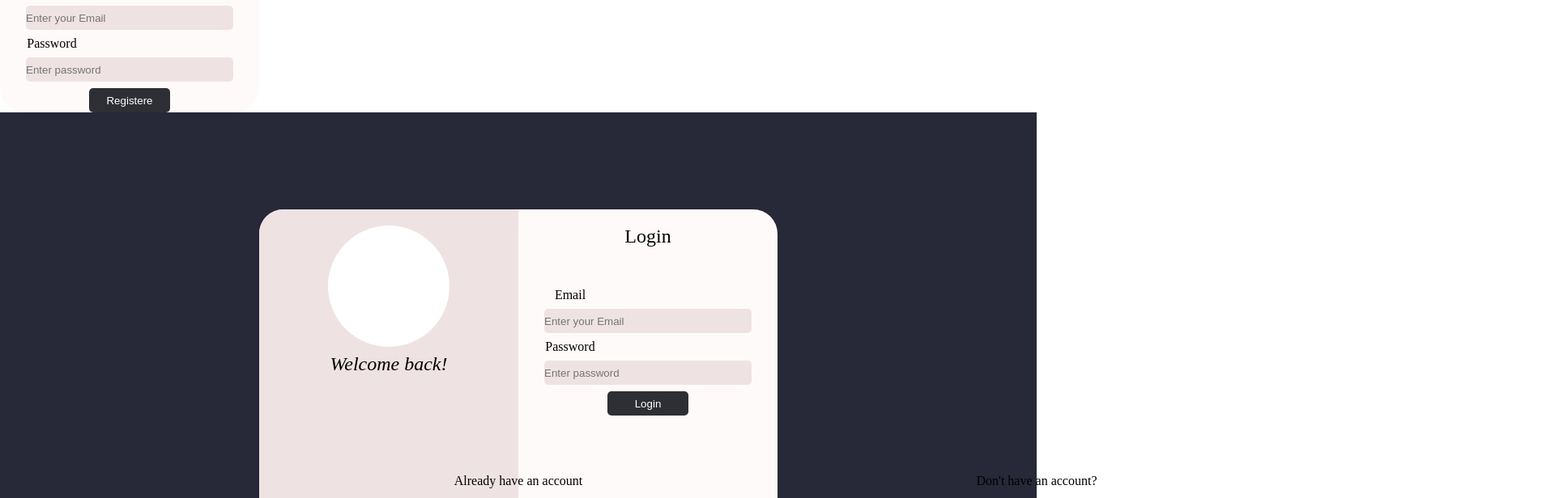
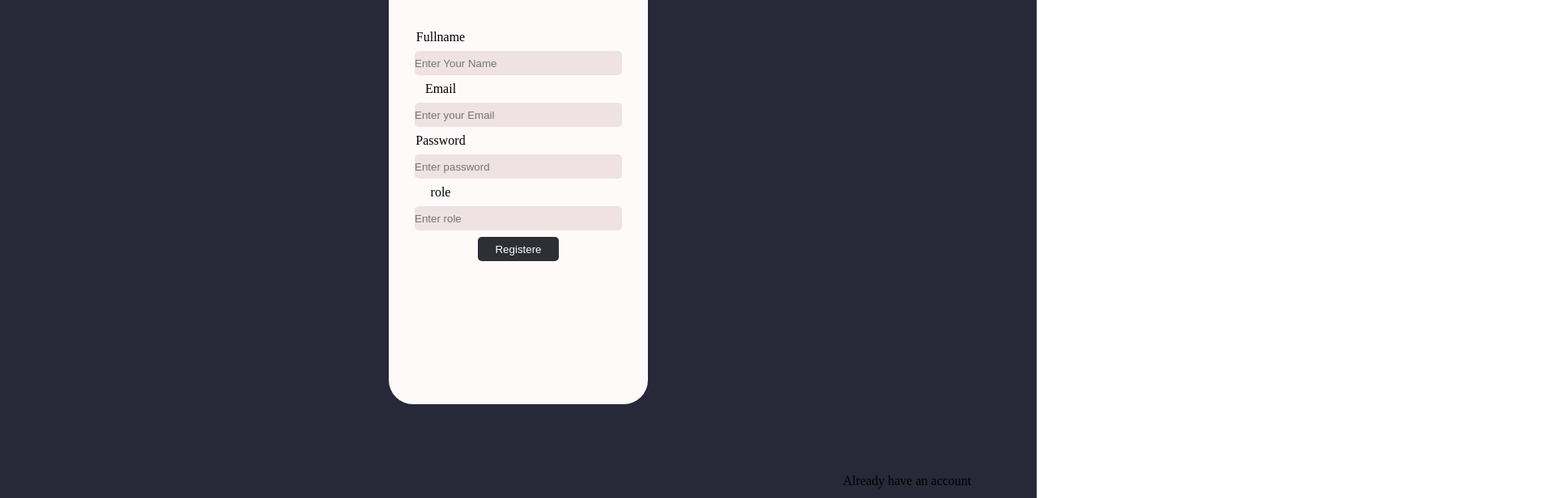
Before and after one commit to Manas171106/TaskCore, a React (Vite) app in the folder Frontend/: page / in a window 1280 px wide. Shown: the part 180-796 px from the top of the page at 81% size, 1920 px wide, since content can reach past the window. Built offline with nearby package versions, Linux system fonts and the light colour scheme.

Commit message:
working on functionality of frontend

```diff
--- a/Frontend/src/App.jsx
+++ b/Frontend/src/App.jsx
@@ -12,9 +12,9 @@ function App() {
     <>
 
     <Signin/>
-    <Lognin/>
+    {/* <Lognin/>
     <AdminDashboard/>
-    <EmployeeDashboard/>
+    <EmployeeDashboard/> */}
 
     </>
   )
--- a/Frontend/src/pages/Signin.jsx
+++ b/Frontend/src/pages/Signin.jsx
@@ -1,18 +1,37 @@
-import React from 'react'
+import React, { useState } from 'react'
 import "../styles/signuppage.css"
+import axios from "axios"
 
 const Signin = () => {
+
+
+
+  const [fullname,setfullname]=useState("")
+  const [email,setemail]=useState("")
+  const [password,setpassword]=useState("")
+  const [role,setrole]=useState("")
+
   return (
     <div className="signin">
         <div className="form">
             <h3>Register here</h3>
             <form>
                 <label htmlFor="name">Fullname</label>
-                <input type="text" name="name" placeholder='Enter Your Name'/>
+                <input type="text" name="name" value={fullname} onChange={(e)=>{
+                  setfullname(e.target.value)
+                }} placeholder='Enter Your Name'/>
                 <label htmlFor="email">Email  </label>
-                <input type="email" name="email" placeholder='Enter your Email' />
+                <input type="email" name="email" value={email} onChange={(e)=>{
+                  setemail(e.target.value)
+                }}  placeholder='Enter your Email' />
                 <label htmlFor="password">Password</label>
-                <input type="password" name="password" placeholder='Enter password' />
+                <input type="password" name="password" value={password} onChange={(e)=>{
+                  setpassword(e.target.value)
+                }}  placeholder='Enter password' />
+                <label htmlFor="role">role</label>
+                <input type="text" name="role" value={role} onChange={(e)=>{
+                  setrole(e.target.value)
+                }}  placeholder='Enter role' />
                 <input type="submit" value="Registere"/>
             </form>
             <div className="bottom">
--- a/Frontend/src/styles/signuppage.css
+++ b/Frontend/src/styles/signuppage.css
@@ -1,4 +1,3 @@
-<<<<<<< HEAD
 .signin{
     width: 100%;
     height: 100vh;
@@ -63,70 +62,3 @@
     padding: 20px;
     cursor: pointer;
 }
-=======
-.signin {
-  width: 100%;
-  height: 100vh;
-  background-color: #272838;
-  display: flex;
-  align-items: center;
-  justify-content: center;
-}
-
-.signin .form {
-  padding-top: 20px;
-  width: 25%;
-  height: 70%;
-  background-color: #fffafa;
-  display: flex;
-  overflow: hidden;
-  border-radius: 30px;
-  display: flex;
-  flex-direction: column;
-  text-align: center;
-}
-
-.form form {
-  margin-top: 30px;
-  width: 100%;
-  height: 100%;
-  display: flex;
-  flex-direction: column;
-  align-items: center;
-  justify-content: start;
-  padding-top: 20px;
-  gap: 8px;
-}
-
-.form form input {
-  width: 80%;
-  height: 30px;
-  background-color: #efe2e2;
-  border: none;
-  border-radius: 5px;
-}
-
-.form form label {
-  padding-right: 60%;
-}
-
-.form form input[type="submit"] {
-  width: 100px;
-  height: 30px;
-  background-color: #2e2f34;
-  color: white;
-  cursor: pointer;
-}
-
-.form h3 {
-  font-weight: medium;
-  font-size: 1.5rem;
-}
-
-.form .bottom {
-  width: 100%;
-  text-align: end;
-  padding: 20px;
-  cursor: pointer;
-}
->>>>>>> 709785ed89793b86239531778ed7c26912f93d9c
```
